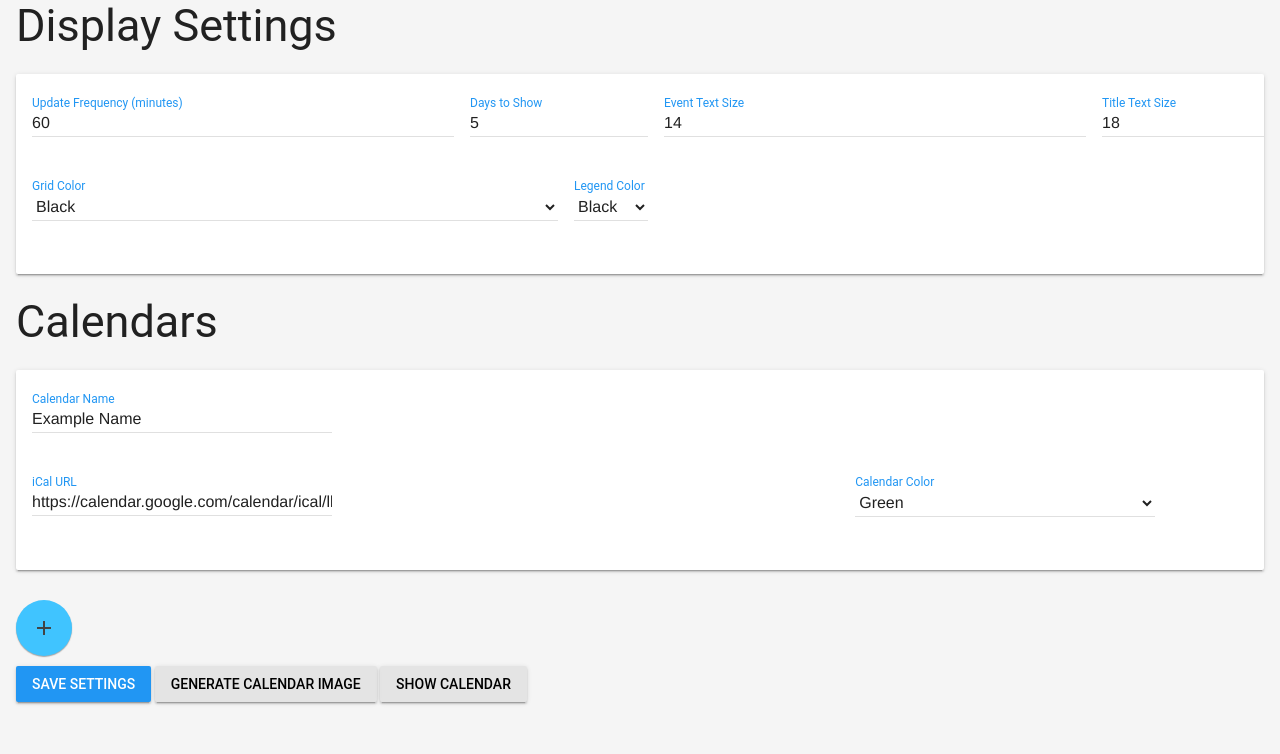
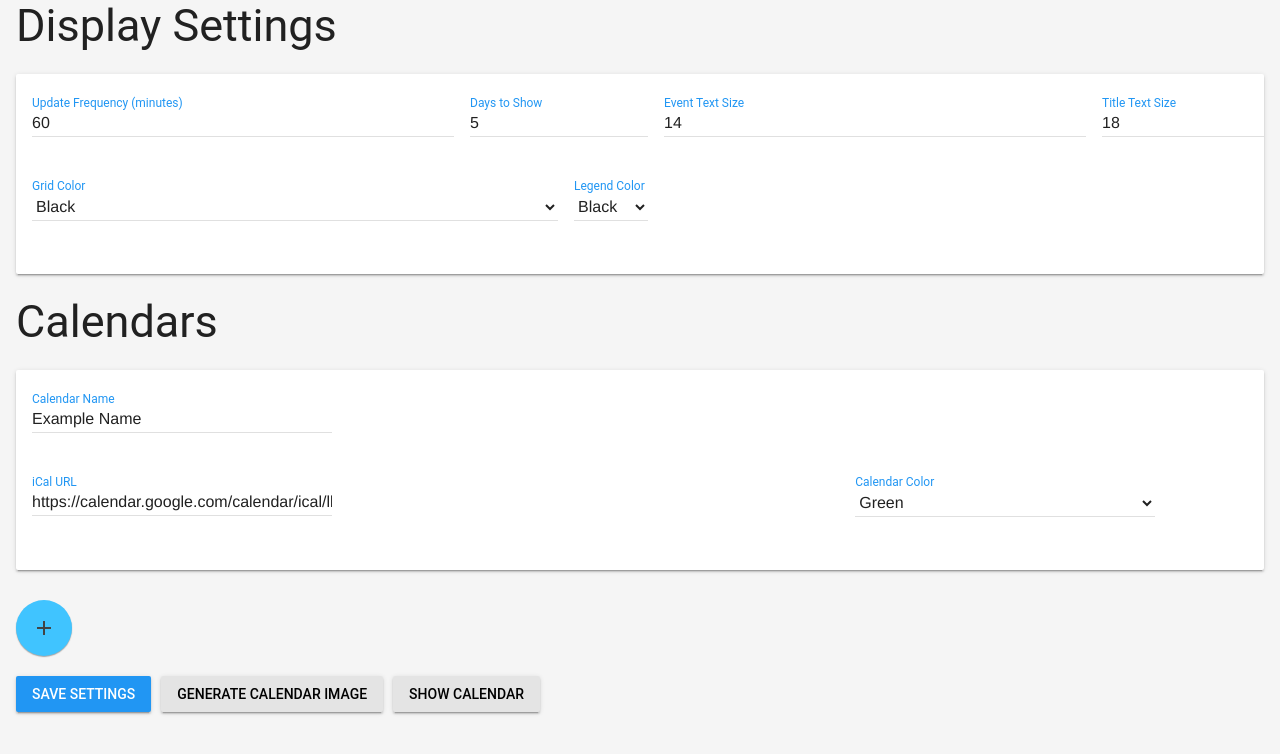
Before and after one commit to SeanStew/InkyServer, a Flask app: page / in a window 1280 px wide. Shown: the part 102-856 px from the top of the page. Run offline with Flask 3, Linux system fonts and the light colour scheme.

Commit message:
update margins and index layout

```diff
--- a/templates/index.html
+++ b/templates/index.html
@@ -126,6 +126,16 @@
         /* Single column */
       }
     }
+
+    .button-group {
+        display: flex;
+        flex-wrap: wrap;
+        gap: 10px;
+    }
+
+    .button-group button, .button-group a {
+        margin-top: 10px;
+    }
   </style>
 </head>
 
@@ -239,7 +249,7 @@
           </button>
         </form>
 
-        <div>
+        <div class="button-group">
           <button type="submit"
             class="primary-button mdl-button mdl-js-button mdl-button--raised mdl-button--colored mdl-js-ripple-effect">
             Save Settings
--- a/utils/cal_utils.py
+++ b/utils/cal_utils.py
@@ -166,8 +166,8 @@ def generate_calendar_image(resolution, calendars, start_time=None, end_time=Non
         textFont = get_font("roboto", event_text_size)
 
         # --- Grid Setup ---
-        grid_start_x = 40  # Left margin for time labels
-        grid_start_y = 40  # Top margin for date labels
+        grid_start_x = 50  # Left margin for time labels
+        grid_start_y = 20  # Top margin for date labels
         grid_width = resolution[0] - grid_start_x - 10  # Adjust for right margin
         grid_height = resolution[1] - grid_start_y - 10  # Adjust for bottom margin
         cell_width = grid_width / days_to_show  # days a week
```
